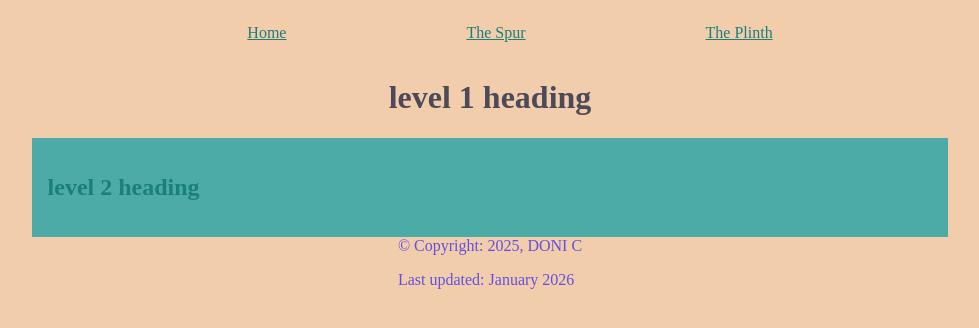
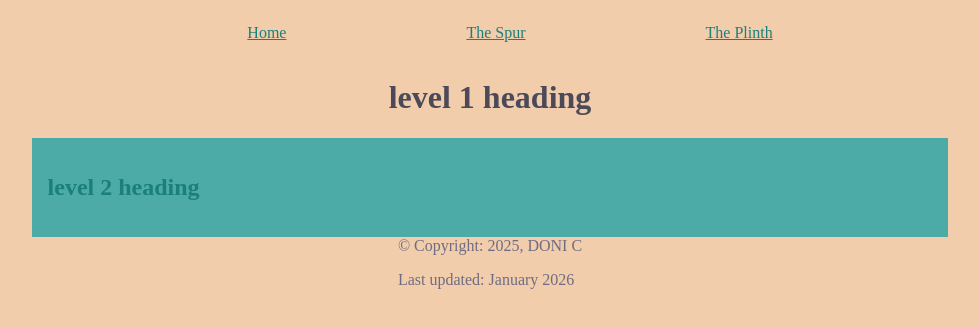
Before and after one commit to donchiiz/practice4, a plain HTML site: page index.html in a window 1280 px wide. Shown: the whole page, without its empty margins (150-1129 px from the left). Drawn offline with Linux system fonts and the light colour scheme.

Commit message:
testing the commit buttn after ms e walked away

```diff
--- a/styles.css
+++ b/styles.css
@@ -38,7 +38,7 @@
     flex-direction:column;
 }
 footer{
-    color: #6350e1;
+    color: #6f6c82;
     Font-size: 100%;
 
 }
```
